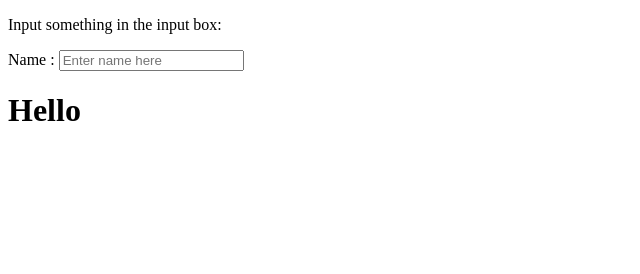
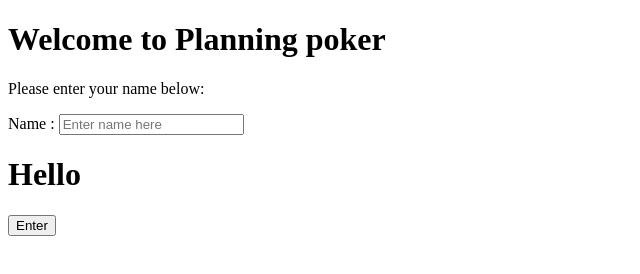
Before and after one commit to Dhashin/Dhashin.github.io, a plain HTML site: page index.html in a window 1280 px wide. Shown: the whole page, without its empty margins (0-640 px from the left). Drawn offline with nearby package versions, Linux system fonts and the light colour scheme.

Commit message:
Testing hosting

```diff
--- a/index.html
+++ b/index.html
@@ -4,10 +4,15 @@
 <body>
 
 <div ng-app="">
-
-<p>Input something in the input box:</p>
+<h1>Welcome to Planning poker</h1>
+<p>Please enter your name below:</p>
 <p>Name : <input type="text" ng-model="name" placeholder="Enter name here"></p>
 <h1>Hello {{name}}</h1>
+
+<p>
+	<button>Enter</button>
+	</p>
+
 
 </div>
 
```
